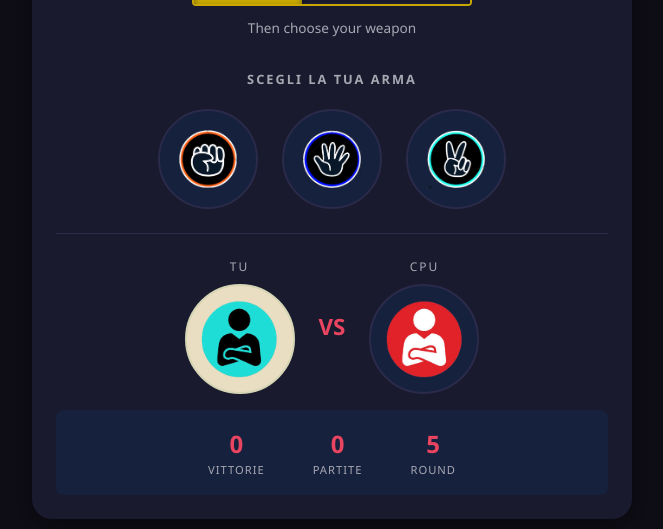
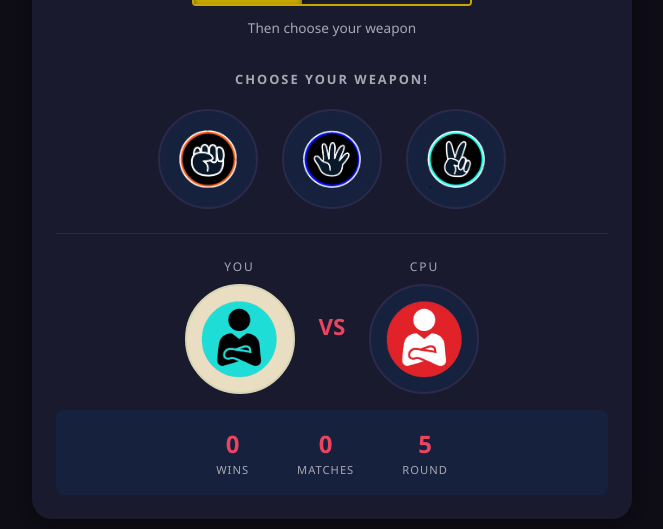
Before and after one commit to maisdesign/rock-paper-scissor, a React (Vite) app: page / in a window 1280 px wide. Shown: the part 242-771 px from the top of the page, without its empty margins (308-971 px from the left). Built offline with nearby package versions, Linux system fonts and the light colour scheme.

Commit message:
Update game result messages and labels to English; enhance Lizard-Spock mode with per-round sentence state

```diff
--- a/src/components/Chooser.jsx
+++ b/src/components/Chooser.jsx
@@ -14,13 +14,13 @@ function Chooser({ setChosen, setPicker, setScore, matches, setMatches, setResul
 
     function calcResult(chosen, picker, version) {
         if (version === 'classic') {
-            if (chosen === picker) { return { result: 'Parità', playerPoint: 0, cpuPoint: 0 } };
-            if (rules[chosen] === picker) { return { result: 'Hai vinto', playerPoint: 1, cpuPoint: 0 } }
-            else { return { result: 'Hai perso', playerPoint: 0, cpuPoint: 1 } };
+            if (chosen === picker) { return { result: 'Draw', playerPoint: 0, cpuPoint: 0 } };
+            if (rules[chosen] === picker) { return { result: 'You win', playerPoint: 1, cpuPoint: 0 } }
+            else { return { result: 'You lose', playerPoint: 0, cpuPoint: 1 } };
         } else {
-            if (chosen === picker) { return { result: 'Parità', playerPoint: 0, cpuPoint: 0, sentence: "It's a draw!" } };
-            if (picker in rulesAdvanced[chosen].wins) { return { result: 'Hai vinto', playerPoint: 1, cpuPoint: 0, sentence: rulesAdvanced[chosen].wins[picker] } }
-            else { return { result: 'Hai perso', playerPoint: 0, cpuPoint: 1, sentence: rulesAdvanced[picker].wins[chosen] } };
+            if (chosen === picker) { return { result: 'Draw', playerPoint: 0, cpuPoint: 0, sentence: "It's a draw!" } };
+            if (picker in rulesAdvanced[chosen].wins) { return { result: 'You win', playerPoint: 1, cpuPoint: 0, sentence: rulesAdvanced[chosen].wins[picker] } }
+            else { return { result: 'You lose', playerPoint: 0, cpuPoint: 1, sentence: rulesAdvanced[picker].wins[chosen] } };
         };
     }
 
@@ -36,7 +36,7 @@ function Chooser({ setChosen, setPicker, setScore, matches, setMatches, setResul
         setCpuScore(prev => prev + outcome.cpuPoint);
     }
     return <>
-        <span className="chooser-label text-uppercase small fw-semibold">Scegli la tua arma</span>
+        <span className="chooser-label text-uppercase small fw-semibold">Choose your weapon!</span>
         <div className="d-flex justify-content-center gap-4 mt-3 flex-wrap flex-md-nowrap">
             {userWeapons.map(({ id, label, src }) =>
                 <button key={id} className={"weapon-btn" + (version === 'classic' ? " weapon-classic" : " weapon-advanced")} onClick={() => handleSubmit(label, version)} disabled={matches >= 5}>
--- a/src/components/Matcher.jsx
+++ b/src/components/Matcher.jsx
@@ -21,9 +21,9 @@ function Matcher({ score, matches, cpuscore, version, result, picker, chosen, se
         setResult('');
     }*/
 
-    const resultClass = result === 'Hai vinto'
+    const resultClass = result === 'You win'
         ? 'result-win'
-        : result === 'Hai perso'
+        : result === 'You lose'
             ? 'result-lose'
             : 'result-draw';
 
@@ -31,7 +31,7 @@ function Matcher({ score, matches, cpuscore, version, result, picker, chosen, se
         <div className="vs-section mt-4 pt-4">
             <div className="d-flex align-items-center justify-content-center gap-4">
                 <div className="d-flex flex-column align-items-center gap-2">
-                    <span className="player-label text-uppercase small">Tu</span>
+                    <span className="player-label text-uppercase small">You</span>
                     <img className={"choice-img" + ((version === 'classic') ? " choice-classic" : " choice-advanced")} src={`/icons/${imageShow(imgSet, chosen)}`} alt={chosen} />
                 </div>
                 <span className="vs-badge fw-black">VS</span>
@@ -46,11 +46,11 @@ function Matcher({ score, matches, cpuscore, version, result, picker, chosen, se
             <div className="score-section d-flex justify-content-center gap-5 rounded-3 p-3 mt-3">
                 <div className="text-center">
                     <div className="score-number fw-bold">{score}</div>
-                    <div className="score-label text-uppercase small">Vittorie</div>
+                    <div className="score-label text-uppercase small">Wins</div>
                 </div>
                 <div className="text-center">
                     <div className="score-number fw-bold">{matches}</div>
-                    <div className="score-label text-uppercase small">Partite</div>
+                    <div className="score-label text-uppercase small">Matches</div>
                 </div>
                 <div className="text-center">
                     <div className="score-number fw-bold">5</div>
@@ -61,13 +61,13 @@ function Matcher({ score, matches, cpuscore, version, result, picker, chosen, se
             {matches >= 5 && (
                 <div className="mt-3">
                     {score > cpuscore
-                        ? <div className="alert alert-success" role="alert">Hai vinto!</div>
+                        ? <div className="alert alert-success" role="alert">You win!</div>
                         : score === cpuscore
-                            ? <div className="alert alert-warning" role="alert">Hai pareggiato</div>
-                            : <div className="alert alert-danger" role="alert">Non hai vinto</div>
+                            ? <div className="alert alert-warning" role="alert">It's a draw!</div>
+                            : <div className="alert alert-danger" role="alert">You lose!</div>
                     }
                     <button className="reset-btn btn btn-info w-100" onClick={() => resetCounters(setScore, setMatches, setPicker, setChosen, setResult, setCpuScore, setSentence)}>
-                        Riavvia gioco
+                        Play again
                     </button>
                 </div>
             )}
```
Also changed, not shown: 1 other file (tests, documents, lock files or other folders).
